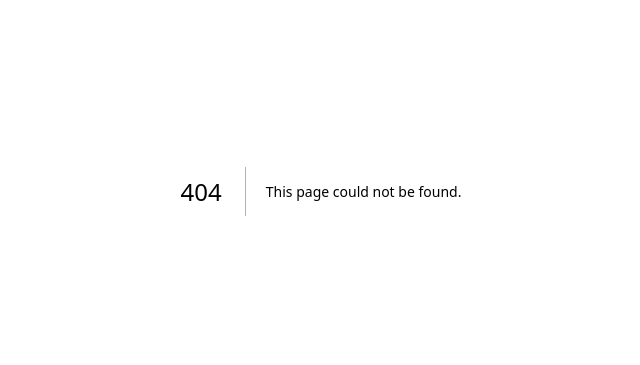
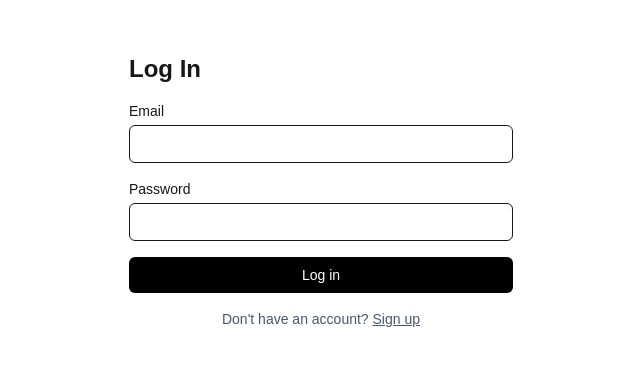
Before and after one commit to binicode/portfolio, a Next.js app in the folder client/: page /saas/login in a window 1280 px wide. Before the commit this address had no page. Shown: the part 209-574 px from the top of the page, without its empty margins (319-959 px from the left). Built offline with nearby package versions, Linux system fonts and the light colour scheme; no server answers.

Commit message:
feat(client): add saas login page

```diff
--- /dev/null
+++ b/client/src/app/saas/login/page.tsx
@@ -0,0 +1,83 @@
+'use client';
+
+import { useState, type SubmitEvent } from 'react';
+import { useRouter } from 'next/navigation';
+import Link from 'next/link';
+import { loginSaasUser } from '@/lib/saas-client';
+import { ApiError } from '@/lib/api-client';
+
+export default function SaasLoginPage() {
+  const router = useRouter();
+  const [email, setEmail] = useState('');
+  const [password, setPassword] = useState('');
+  const [error, setError] = useState<string | null>(null);
+  const [isSubmitting, setIsSubmitting] = useState(false);
+
+  async function handleSubmit(e: SubmitEvent<HTMLFormElement>) {
+    e.preventDefault();
+    setError(null);
+    setIsSubmitting(true);
+
+    try {
+      await loginSaasUser(email, password);
+      router.push('/saas/dashboard');
+    } catch (err) {
+      setError(err instanceof ApiError ? err.message : 'Something went wrong. Please try again.');
+    } finally {
+      setIsSubmitting(false);
+    }
+  }
+
+  return (
+    <div className="flex min-h-screen items-center justify-center px-6">
+      <form onSubmit={handleSubmit} className="w-full max-w-sm space-y-4">
+        <h1 className="text-2xl font-bold">Log In</h1>
+
+        {error && <p className="rounded-md bg-red-50 px-3 py-2 text-sm text-red-700">{error}</p>}
+
+        <div>
+          <label htmlFor="email" className="block text-sm font-medium">
+            Email
+          </label>
+          <input
+            id="email"
+            type="email"
+            required
+            value={email}
+            onChange={(e) => setEmail(e.target.value)}
+            className="mt-1 w-full rounded-md border px-3 py-2 text-sm"
+          />
+        </div>
+
+        <div>
+          <label htmlFor="password" className="block text-sm font-medium">
+            Password
+          </label>
+          <input
+            id="password"
+            type="password"
+            required
+            value={password}
+            onChange={(e) => setPassword(e.target.value)}
+            className="mt-1 w-full rounded-md border px-3 py-2 text-sm"
+          />
+        </div>
+
+        <button
+          type="submit"
+          disabled={isSubmitting}
+          className="w-full rounded-md bg-black px-4 py-2 text-sm font-medium text-white disabled:opacity-40"
+        >
+          {isSubmitting ? 'Logging in…' : 'Log in'}
+        </button>
+
+        <p className="text-center text-sm text-gray-600">
+          Don&apos;t have an account?{' '}
+          <Link href="/saas/signup" className="font-medium underline">
+            Sign up
+          </Link>
+        </p>
+      </form>
+    </div>
+  );
+}
```
